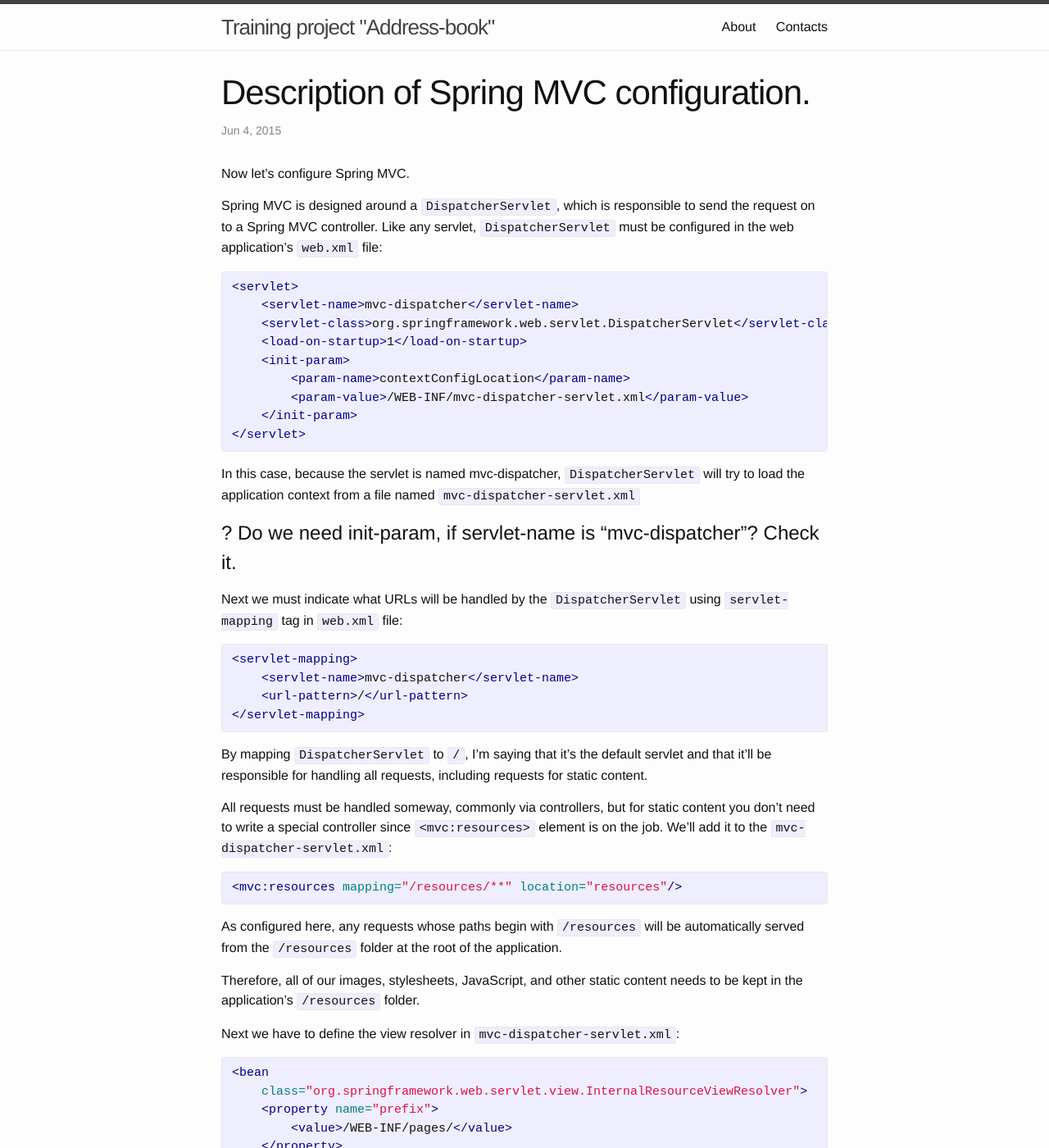
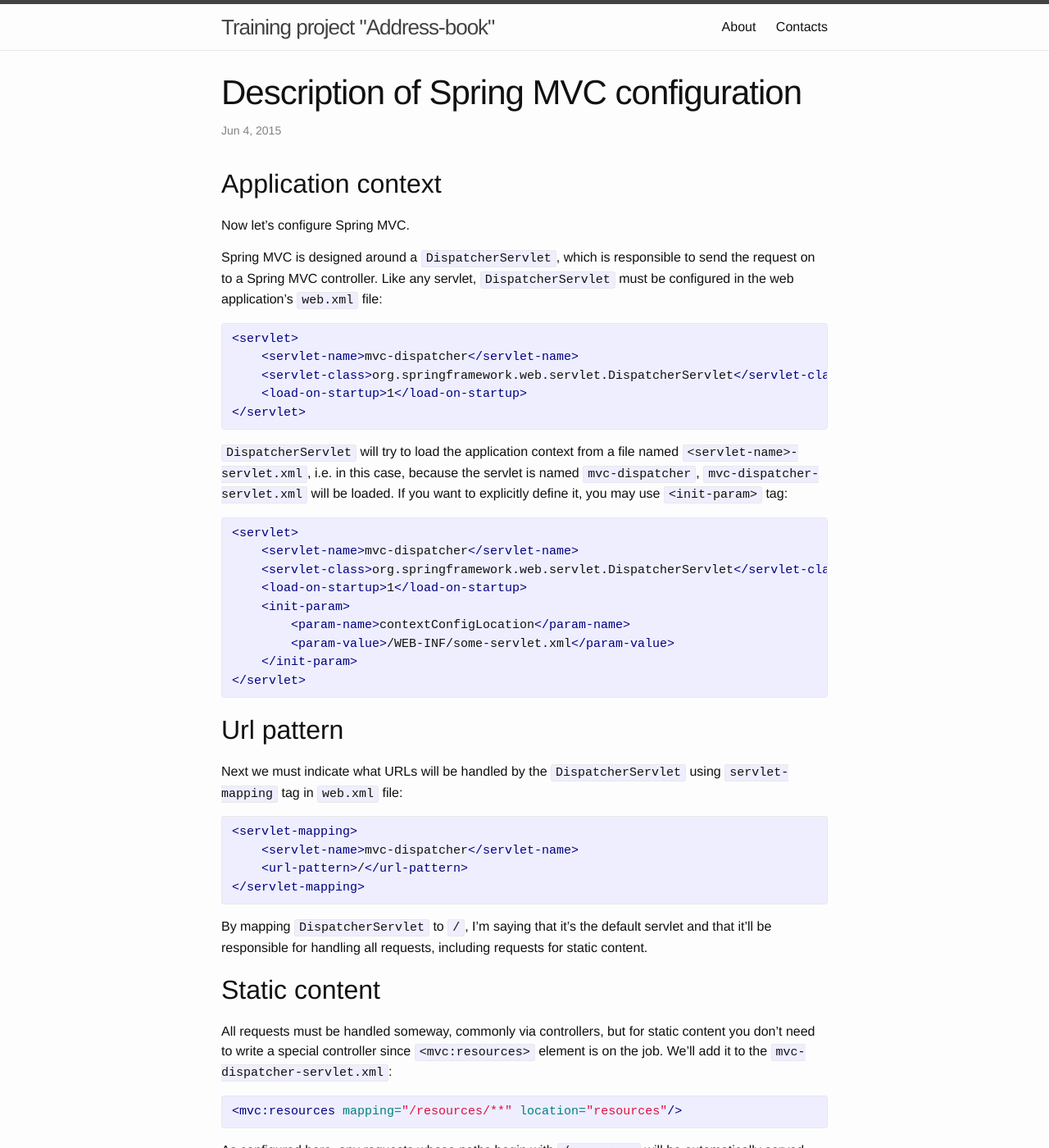
Before and after one commit to anna-zagrebelnaya/address-book, a Jekyll site: the page built from _posts/2015-06-04-spring-MVC-configuration-files.markdown, in a window 1280 px wide and 1400 px high. Shown: the whole window at 82% size. Built offline with Jekyll 4.4.1, drawn with Linux system fonts in a browser that asks for light colours.

Commit message:
fix todo, add headers

```diff
--- a/_posts/2015-06-04-spring-MVC-configuration-files.markdown
+++ b/_posts/2015-06-04-spring-MVC-configuration-files.markdown
@@ -1,12 +1,14 @@
 ---
 layout: post
-title:  "Description of Spring MVC configuration."
+title:  "Description of Spring MVC configuration"
 date:   2015-06-04 14:48:35
 categories: blog
 alias: [/blog/blogging-on-redirects]
 excerpt_separator: <!--more-->
 
 ---
+
+## Application context
 
 Now let's configure Spring MVC.
 
@@ -19,18 +21,30 @@ controller. Like any servlet, `DispatcherServlet` must be configured in the web
     <servlet-name>mvc-dispatcher</servlet-name>
     <servlet-class>org.springframework.web.servlet.DispatcherServlet</servlet-class>
     <load-on-startup>1</load-on-startup>
+</servlet>
+
+{% endhighlight %}
+
+`DispatcherServlet` will try to load the application context from a file named
+`<servlet-name>-servlet.xml`, i.e. in this case, because the servlet is named `mvc-dispatcher`,
+`mvc-dispatcher-servlet.xml` will be loaded.
+If you want to explicitly define it, you may use `<init-param>` tag:
+
+{% highlight xml %}
+
+<servlet>
+    <servlet-name>mvc-dispatcher</servlet-name>
+    <servlet-class>org.springframework.web.servlet.DispatcherServlet</servlet-class>
+    <load-on-startup>1</load-on-startup>
     <init-param>
         <param-name>contextConfigLocation</param-name>
-        <param-value>/WEB-INF/mvc-dispatcher-servlet.xml</param-value>
+        <param-value>/WEB-INF/some-servlet.xml</param-value>
     </init-param>
 </servlet>
 
 {% endhighlight %}
 
-In this case, because the servlet is named mvc-dispatcher, `DispatcherServlet` will try to load the application context
-from a file named `mvc-dispatcher-servlet.xml`
-
-#? Do we need init-param, if servlet-name is "mvc-dispatcher"? Check it.
+## Url pattern
 
 Next we must indicate what URLs will be handled by the `DispatcherServlet` using `servlet-mapping` tag in `web.xml`
 file:
@@ -47,6 +61,8 @@ file:
 By mapping `DispatcherServlet` to `/`, I’m saying that it’s the default servlet and that it’ll be responsible for
 handling all requests, including requests for static content.
 
+## Static content
+
 All requests must be handled someway, commonly via controllers, but for static content you don't need to write a
 special controller since `<mvc:resources>` element is on the job. We'll add it to the `mvc-dispatcher-servlet.xml`:
 
--- a/_posts/2015-06-04-spring-configuration-files.markdown
+++ b/_posts/2015-06-04-spring-configuration-files.markdown
@@ -1,7 +1,7 @@
 ---
 layout: post
-title:  "Description of Spring configuration."
-date:   2015-06-04 14:48:35
+title:  "Description of Spring configuration"
+date:   2015-06-04 14:00:00
 categories: blog
 alias: [/blog/blogging-on-redirects]
 excerpt_separator: <!--more-->
```
Also changed, not shown: other parts of _posts/2015-06-04-spring-MVC-configuration-files.markdown (+2 -0 lines).
